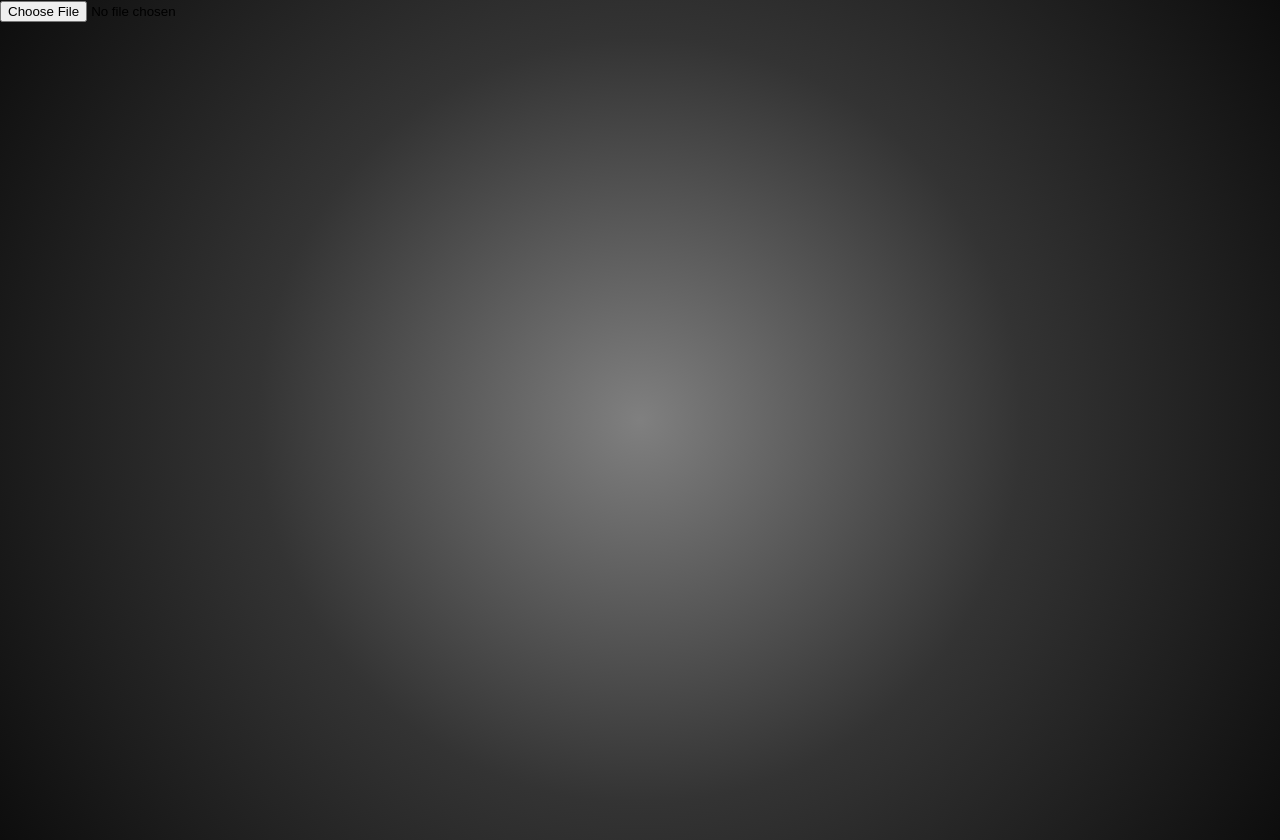
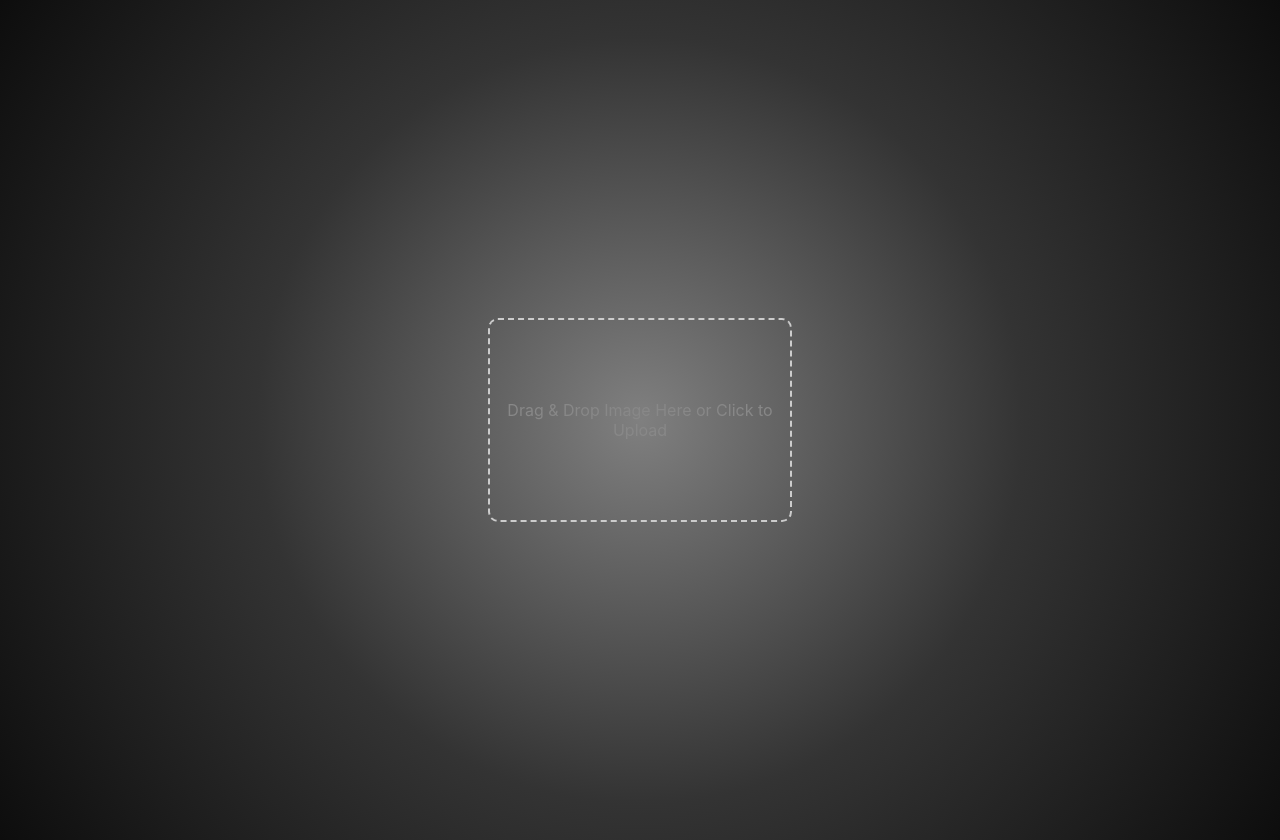
Before and after one commit to mjlynch123/image-shadow-generator, a React (Create React App) app: page / in a window 1280 px wide. Built offline with nearby package versions, Linux system fonts and the light colour scheme.

Commit message:
Fixed drag and drop feature

```diff
--- a/src/App.css
+++ b/src/App.css
@@ -5,10 +5,41 @@ body {
 }
 
 .upload-form {
+  width: 300px;
+  height: 200px;
+  border: 2px dashed #ccc;
+  border-radius: 10px;
+  display: flex;
+  align-items: center;
+  justify-content: center;
+  text-align: center;
+  font-size: 16px;
+  color: #888;
+  position: relative;
+  cursor: pointer;
+}
+
+.upload-form input[type="file"] {
   position: absolute;
-  top: 0;
-  left: 0;
   width: 100%;
+  height: 100%;
+  opacity: 0;
+  cursor: pointer;
+}
+
+.upload-form::before {
+  content: "Drag & Drop Image Here or Click to Upload";
+  pointer-events: none;
+}
+
+.upload-form:hover {
+  border-color: #555;
+  color: #555;
+}
+
+.upload-form:focus-within {
+  border-color: #007bff;
+  color: #007bff;
 }
 
 .image-container {
```
